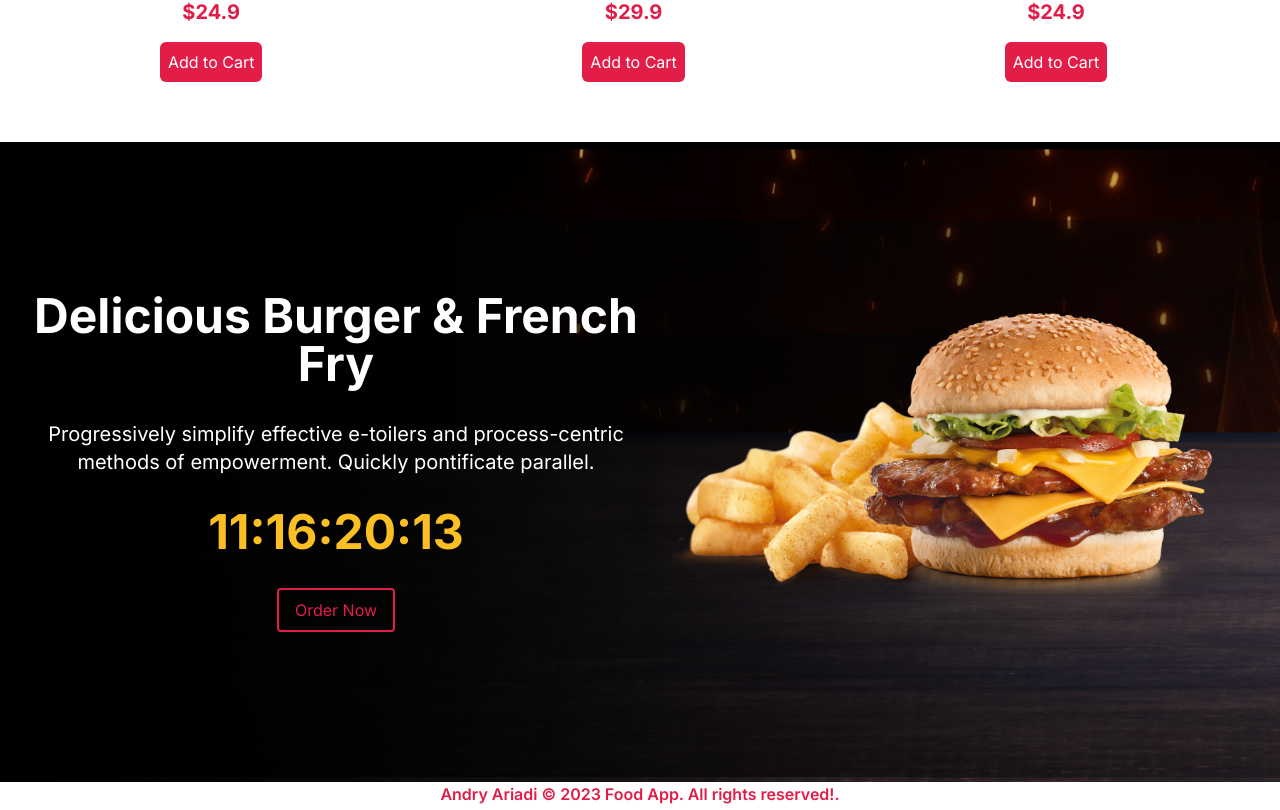
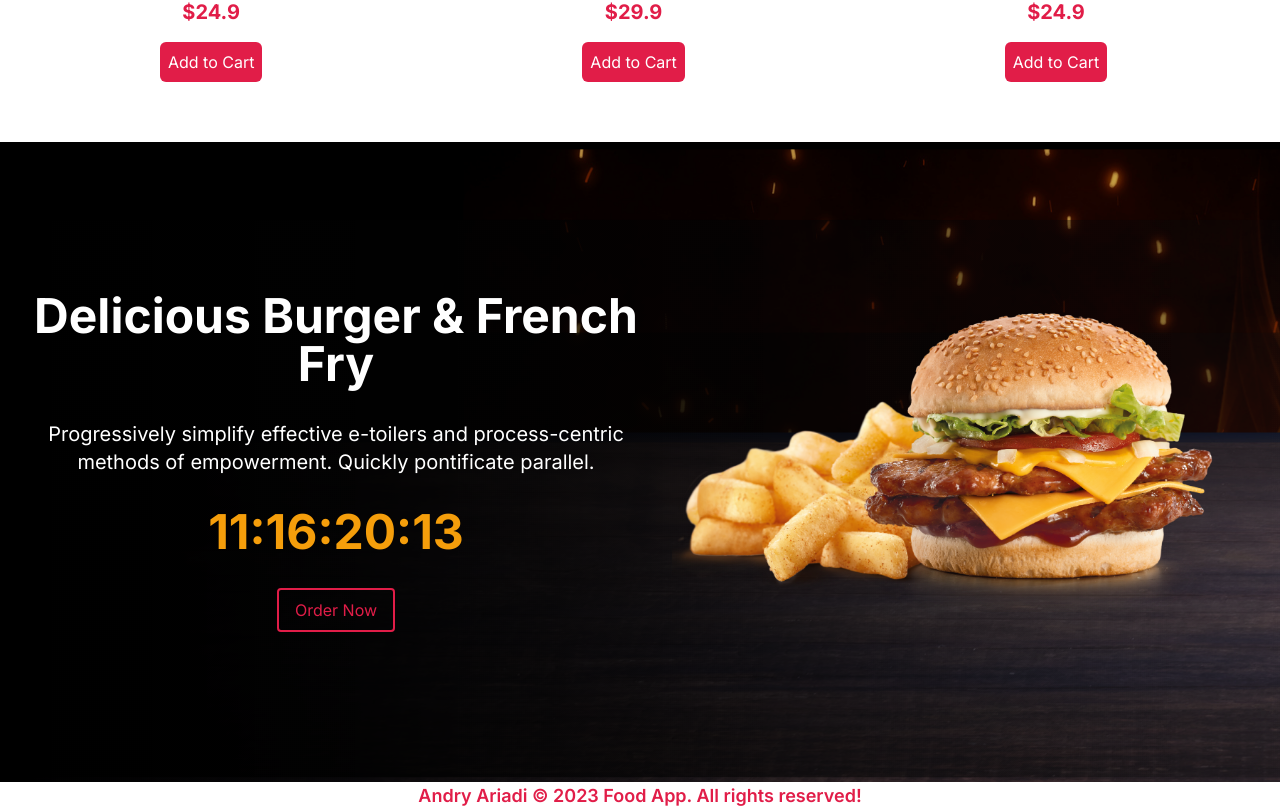
Before and after one commit to andryariadi/client-foodordering-app, a Next.js app: page / in a window 1280 px wide. Shown: the part 1378-2188 px from the top of the page. Built offline with nearby package versions, Linux system fonts and the light colour scheme.

Commit message:
update footer

```diff
--- a/src/app/product/[id]/page.tsx
+++ b/src/app/product/[id]/page.tsx
@@ -6,9 +6,9 @@ import React from "react";
 const DetailProduct = () => {
   return (
     <>
-      <section className="h-screen flex flex-col md:flex-row gap-5 p-4 lg:px-20 xl:px-40 items-center mb-5">
+      <section className="h-screen flex flex-col md:flex-row gap-5 p-4 lg:px-20 xl:px-40 items-center mb-8 md:mb-5">
         {singleProduct.img && (
-          <div className="relative w-full h-fit ">
+          <div className="relative w-full h-fit">
             <Image src={singleProduct.img} alt="pizza" width={500} height={500} className="object-contain" />
           </div>
         )}
--- a/src/components/CountDown.tsx
+++ b/src/components/CountDown.tsx
@@ -40,7 +40,7 @@ const CountDown = () => {
     };
   });
   return (
-    <span className="font-bold text-5xl text-amber-400">
+    <span className="font-bold text-5xl text-amber-500">
       {d}:{h}:{m}:{s}
     </span>
   );
--- a/src/components/Footer.tsx
+++ b/src/components/Footer.tsx
@@ -3,8 +3,8 @@ import Link from "next/link";
 
 const Footer = () => {
   return (
-    <footer className="text-center font-semibold text-rose-600">
-      <Link href="/">Andry Ariadi &copy; 2023 Food App. All rights reserved!.</Link>
+    <footer className="text-center font-semibold text-rose-600 text-[14px] md:text-lg">
+      <Link href="/">Andry Ariadi &copy; 2023 Food App. All rights reserved!</Link>
     </footer>
   );
 };
--- a/src/components/Menu.tsx
+++ b/src/components/Menu.tsx
@@ -39,16 +39,9 @@ const Menu = () => {
       )} */}
 
       {/* SHORTCUT */}
-      <Image
-        src={open ? "/close.png" : "/open.png"}
-        alt=""
-        width={20}
-        height={20}
-        onClick={() => setOpen(!open)}
-        className="cursor-pointer"
-      />
+      <Image src={open ? "/close.png" : "/open.png"} alt="" width={20} height={20} onClick={() => setOpen(!open)} className="cursor-pointer" />
       {open && (
-        <div className="bg-red-500 text-white absolute left-0 top-24 w-full h-[calc(100vh-6rem)] flex flex-col gap-8 items-center justify-center text-3xl z-10">
+        <div className="bg-rose-600 text-white absolute left-0 top-32 w-full h-[calc(100vh-6rem)] flex flex-col gap-8 items-center justify-center text-2xl z-10">
           {links.map((item) => (
             <Link href={item.url} key={item.id} onClick={() => setOpen(false)}>
               {item.title}
@@ -67,10 +60,7 @@ const Menu = () => {
           )} */}
 
           {/* SHORTCUT */}
-          <Link
-            href={user ? "/orders" : "login"}
-            onClick={() => setOpen(false)}
-          >
+          <Link href={user ? "/orders" : "login"} onClick={() => setOpen(false)}>
             {user ? "Orders" : "Login"}
           </Link>
           <Link href="/cart" onClick={() => setOpen(false)}>
--- a/src/components/Slider.tsx
+++ b/src/components/Slider.tsx
@@ -16,7 +16,7 @@ const data = [
   {
     id: 3,
     title: "the best pizza to share with your family",
-    image: "/slide3.jpg",
+    image: "/slide33.jpg",
   },
 ];
 
```
Also changed, not shown: public/slide33.jpg (renamed from public/slide3.jpg).
